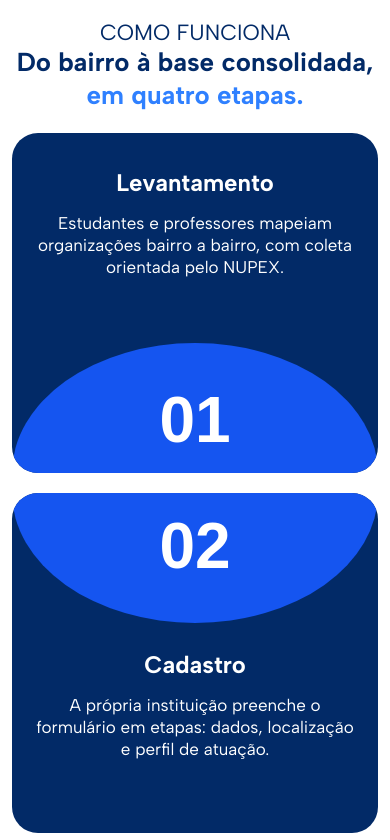
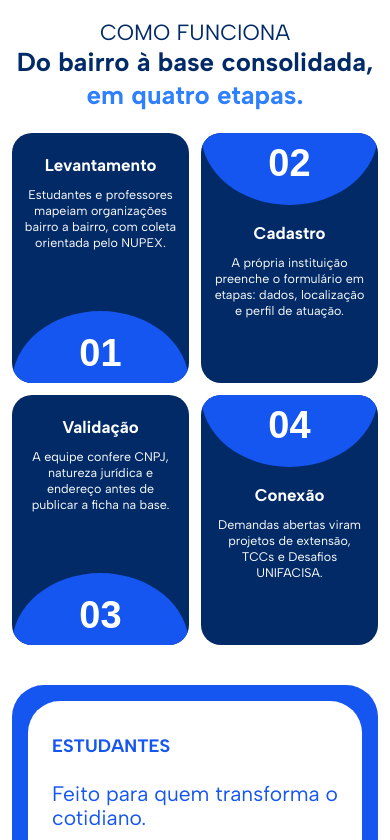
Before and after one commit to Odyjmm/Desafio_Unifacisa, a Next.js app: page / in a window 390 px wide. Shown: the part 864-1704 px from the top of the page. Built offline with nearby package versions, Linux system fonts and the light colour scheme; no server answers; the database is empty.

Commit message:
Ajusta no celular as etapas em duas colunas e as fotos de Teoria e Método (#16)

```diff
--- a/src/app/page.tsx
+++ b/src/app/page.tsx
@@ -17,16 +17,16 @@ const ETAPAS = [
 function Etapa({ n, t, d }: (typeof ETAPAS)[number]) {
   const embaixo = Number(n) % 2 === 1;
   const numero = (
-    <div className={`flex h-[130px] items-center justify-center bg-azul text-[64px] sm:h-[160px] sm:text-[84px] font-bold leading-none text-white font-[family-name:Arial,Helvetica,sans-serif] ${embaixo ? "rounded-t-[50%_100%] pt-6" : "rounded-b-[50%_100%] pb-6"}`}>{n}</div>
+    <div className={`flex h-[72px] items-center justify-center bg-azul text-[38px] sm:h-[160px] sm:text-[84px] font-bold leading-none text-white font-[family-name:Arial,Helvetica,sans-serif] ${embaixo ? "rounded-t-[50%_100%] pt-3 sm:pt-6" : "rounded-b-[50%_100%] pb-3 sm:pb-6"}`}>{n}</div>
   );
   const texto = (
-    <div className={`px-6 pb-6 text-center text-white sm:px-[34px] sm:pb-0 ${embaixo ? "pt-8 sm:pt-[44px]" : "pt-6 sm:pt-[38px]"}`}>
-      <h3 className="text-[24px] font-bold sm:text-[27px]">{t}</h3>
-      <p className="mt-3 text-[17px] leading-[1.28] sm:text-[19px]">{d}</p>
+    <div className={`px-3 pb-4 text-center text-white sm:px-[34px] sm:pb-0 ${embaixo ? "pt-5 sm:pt-[44px]" : "pt-4 sm:pt-[38px]"}`}>
+      <h3 className="text-[17px] font-bold sm:text-[27px]">{t}</h3>
+      <p className="mt-2 text-[12.5px] leading-[1.3] sm:mt-3 sm:text-[19px]">{d}</p>
     </div>
   );
   return (
-    <div className={`cartao-anim flex min-h-[340px] flex-col overflow-hidden rounded-[26px] bg-marinho sm:min-h-[397px] ${embaixo ? "justify-between" : ""}`}>
+    <div className={`cartao-anim flex min-h-[250px] flex-col overflow-hidden rounded-[20px] bg-marinho sm:min-h-[397px] sm:rounded-[26px] ${embaixo ? "justify-between" : ""}`}>
       {embaixo ? (<>{texto}{numero}</>) : (<>{numero}{texto}</>)}
     </div>
   );
@@ -57,7 +57,7 @@ export default function Inicio() {
         <section className="mt-[15px]" aria-labelledby="como">
           <p className="text-center text-[22px] leading-tight text-marinho sm:text-[32px]">COMO FUNCIONA</p>
           <h2 id="como" className="text-center text-[26px] font-bold leading-tight text-marinho sm:text-[32px] lg:text-[38px]">Do bairro à base consolidada, <span className="font-bold text-[#2f80ff]">em quatro etapas.</span></h2>
-          <div className="mt-[22px] grid gap-5 sm:grid-cols-2 lg:grid-cols-4 lg:gap-[24px] xl:gap-[32px]">{ETAPAS.map((e) => <Etapa key={e.n} {...e} />)}</div>
+          <div className="mt-[22px] grid grid-cols-2 gap-3 sm:gap-5 lg:grid-cols-4 lg:gap-[24px] xl:gap-[32px]">{ETAPAS.map((e) => <Etapa key={e.n} {...e} />)}</div>
         </section>
 
         {/* Públicos: painel azul com aba central e três cartões brancos */}
--- a/src/components/SecoesDesafio.tsx
+++ b/src/components/SecoesDesafio.tsx
@@ -141,29 +141,32 @@ export default function SecoesDesafio() {
         <section aria-labelledby="teoria" className="rounded-[32px] bg-[#efefef] px-6 py-8 sm:px-10 lg:rounded-[44px]">
           <div className="grid items-center gap-6 sm:grid-cols-[1fr_160px]">
             <div>
+              {/* No celular a foto fica ao lado do título, como no desktop, em vez de sobrar embaixo do texto */}
+              <Image src="/img/inicio/teoria-pratica.webp" alt="" aria-hidden width={170} height={250} className="float-right ml-4 mb-2 h-[150px] w-[100px] rounded-[50px] object-cover sm:hidden" />
               <Etiqueta>Teoria &amp; Prática</Etiqueta>
               <h2 id="teoria" className="mt-4 text-[26px] font-bold leading-[1.1] text-marinho sm:text-[27px]">Um modelo de trabalho interdisciplinar</h2>
               <p className="mt-4 text-[13.5px] leading-[1.55] text-marinho">
                 O Desafio UNIFACISA é um modelo de trabalho que estimula a interdisciplinaridade e a combinação entre teoria e prática. Sistematiza os conhecimentos do curso e oferece vivência prático-profissional, com aplicação em situações reais.
               </p>
             </div>
-            <Image src="/img/inicio/teoria-pratica.webp" alt="Estudante usando um notebook" width={170} height={250} className="mx-auto h-[250px] w-[160px] rounded-[80px] object-cover" />
+            <Image src="/img/inicio/teoria-pratica.webp" alt="Estudante usando um notebook" width={170} height={250} className="mx-auto hidden h-[250px] w-[160px] rounded-[80px] object-cover sm:block" />
           </div>
         </section>
 
-        <section aria-labelledby="metodo" className="rounded-[32px] bg-azul px-6 py-8 text-white sm:px-10 lg:rounded-[44px]">
+        <section aria-labelledby="metodo" className="relative rounded-[32px] bg-azul px-6 py-8 text-white sm:px-10 lg:rounded-[44px]">
+          <Image src="/img/inicio/design-thinking.webp" alt="" aria-hidden width={130} height={130} className="absolute right-6 top-8 h-[88px] w-[88px] rounded-full object-cover sm:hidden" />
           <Etiqueta claro>Método</Etiqueta>
-          <h2 id="metodo" className="mt-4 text-[26px] font-bold leading-[1.1] sm:text-[28px]">Processo de Design Thinking</h2>
+          <h2 id="metodo" className="mt-4 pr-[104px] text-[26px] font-bold leading-[1.1] sm:pr-0 sm:text-[28px]">Processo de Design Thinking</h2>
           <div className="mt-6 grid items-center gap-4 sm:grid-cols-[1fr_130px]">
             <ul className="space-y-3">
               {DESIGN_THINKING.map((f) => (
                 <li key={f.fase} className="flex flex-wrap items-center gap-x-2.5 gap-y-2">
-                  <span className="w-[112px] text-[11px] font-bold uppercase tracking-wide">{f.fase}</span>
+                  <span className="w-full text-[11px] font-bold uppercase tracking-wide sm:w-[112px]">{f.fase}</span>
                   {f.itens.map((i) => <span key={i} className="rounded-full bg-white px-4 py-2 text-[14px] font-bold text-marinho">{i}</span>)}
                 </li>
               ))}
             </ul>
-            <Image src="/img/inicio/design-thinking.webp" alt="" width={130} height={130} className="mx-auto h-[130px] w-[130px] rounded-full object-cover" />
+            <Image src="/img/inicio/design-thinking.webp" alt="" width={130} height={130} className="mx-auto hidden h-[130px] w-[130px] rounded-full object-cover sm:block" />
           </div>
         </section>
       </div>
```
